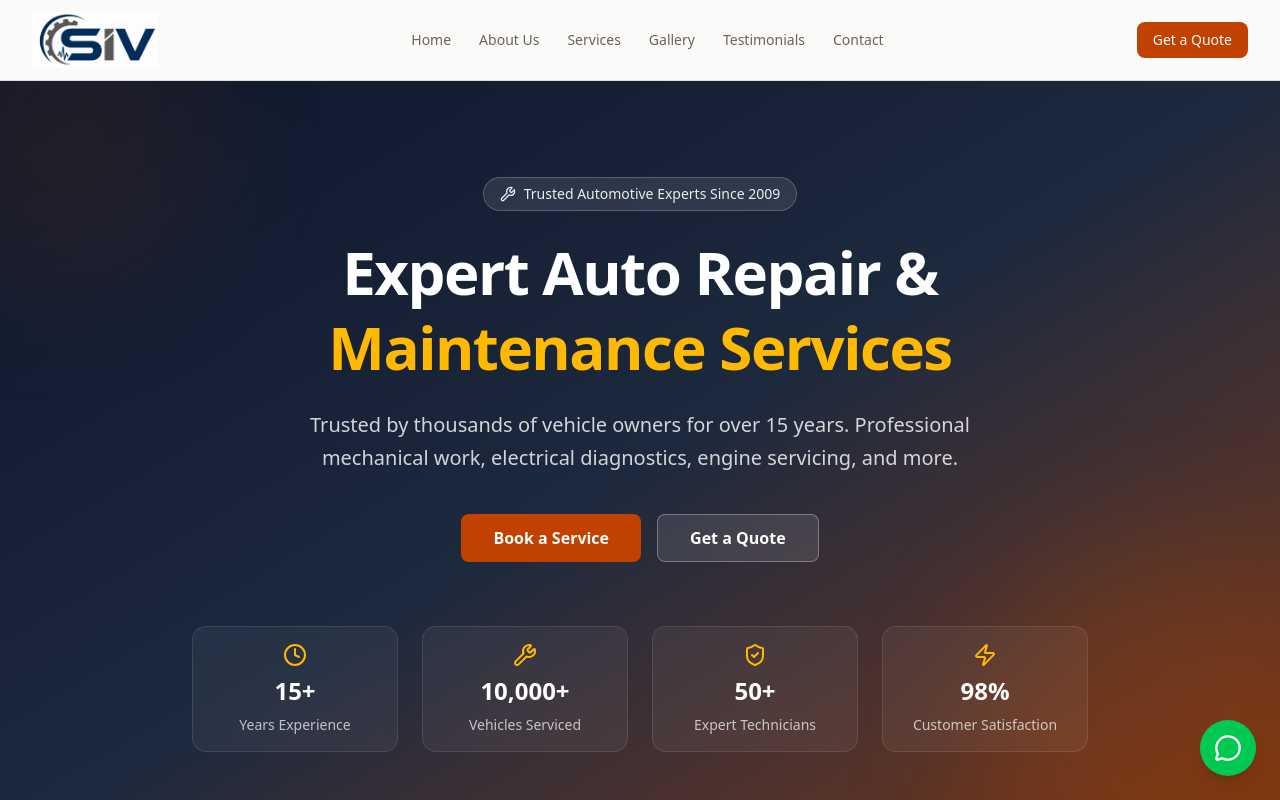
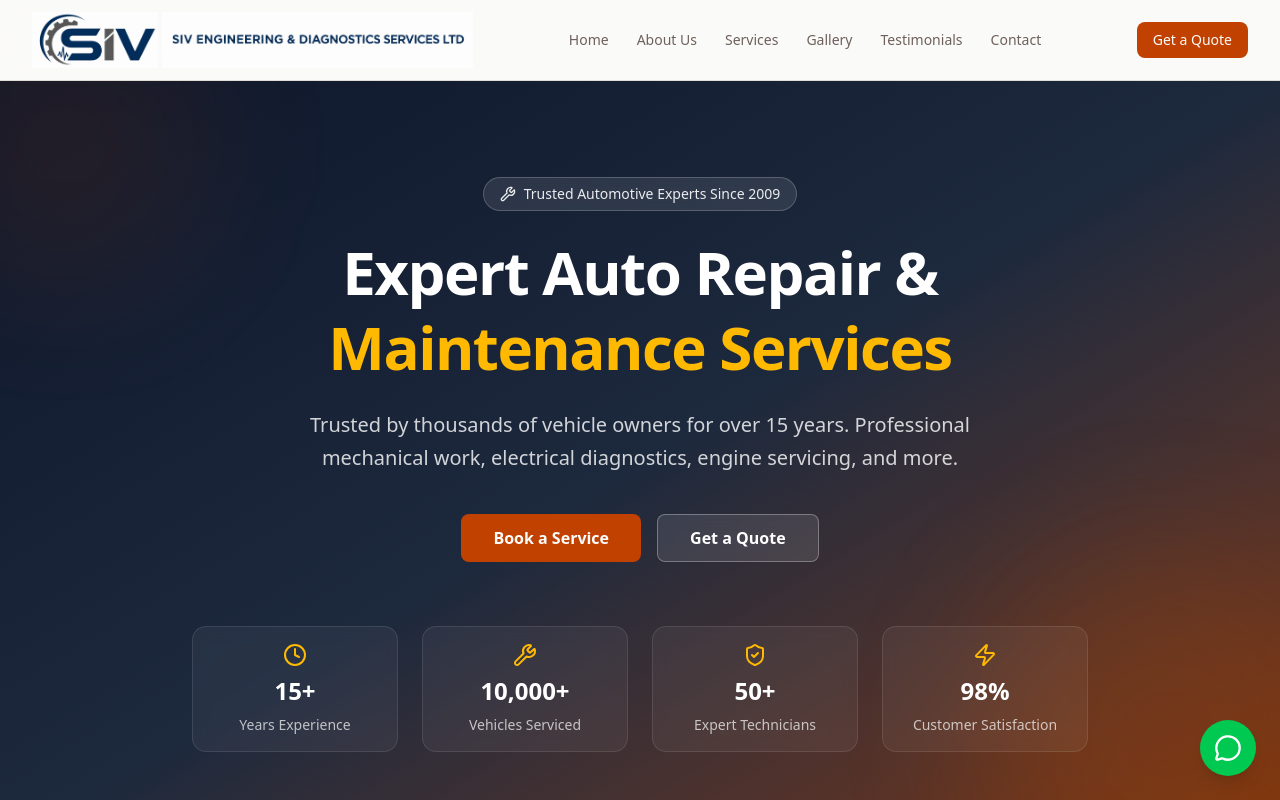
Before and after one commit to lilromeo2290/SIV_Website, a Next.js app: page / in a window 1280 px wide. Shown: the top 800 px of the page. Built offline with nearby package versions, Linux system fonts and the light colour scheme.

Commit message:
Add second logo beside main logo in header

```diff
--- a/src/components/website/Header.tsx
+++ b/src/components/website/Header.tsx
@@ -43,7 +43,7 @@ export function Header() {
               e.preventDefault()
               handleLinkClick('#home')
             }}
-            className="flex items-center gap-2"
+            className="flex items-center gap-1"
           >
             <Image
               src="/logo.png"
@@ -52,6 +52,13 @@ export function Header() {
               height={56}
               className="h-14 w-auto object-contain"
               priority
+            />
+            <Image
+              src="/logo2.png"
+              alt="SIV Engineering & Diagnostics Services LTD"
+              width={220}
+              height={56}
+              className="h-14 w-auto object-contain"
             />
           </a>
 
```
Also changed, not shown: public/logo2.png (added).
